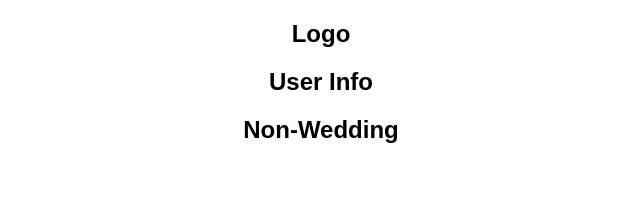
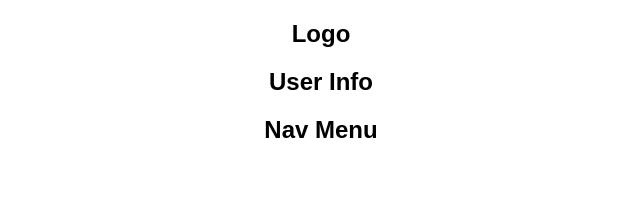
Before and after one commit to seven-seas-digital/Non-Wedding, a React (Create React App) app: page / in a window 1280 px wide. Shown: the top 206 px of the page, without its empty margins (319-959 px from the left). Built offline with nearby package versions, Linux system fonts and the light colour scheme.

Commit message:
created Nav component and imported into Header

```diff
--- a/src/components/App.js
+++ b/src/components/App.js
@@ -7,7 +7,6 @@ class App extends Component {
     return (
       <div className="App">
         <Header />
-        <h2>Non-Wedding</h2>
       </div>
     );
   }
--- a/src/components/Header.js
+++ b/src/components/Header.js
@@ -1,12 +1,14 @@
 import React from 'react';
 import Logo from './Logo.js';
 import UserInfo from './UserInfo';
+import Nav from './Nav';
 
 const Header = (props) => {
   return (
     <div className="header">
       <Logo />
       <UserInfo />
+      <Nav />
     </div>
   );
 
--- /dev/null
+++ b/src/components/Nav.js
@@ -0,0 +1,9 @@
+import React from 'react';
+
+const Nav = (props) => {
+  return (
+    <h2>Nav Menu </h2>
+  );
+}
+
+export default Nav;
```
